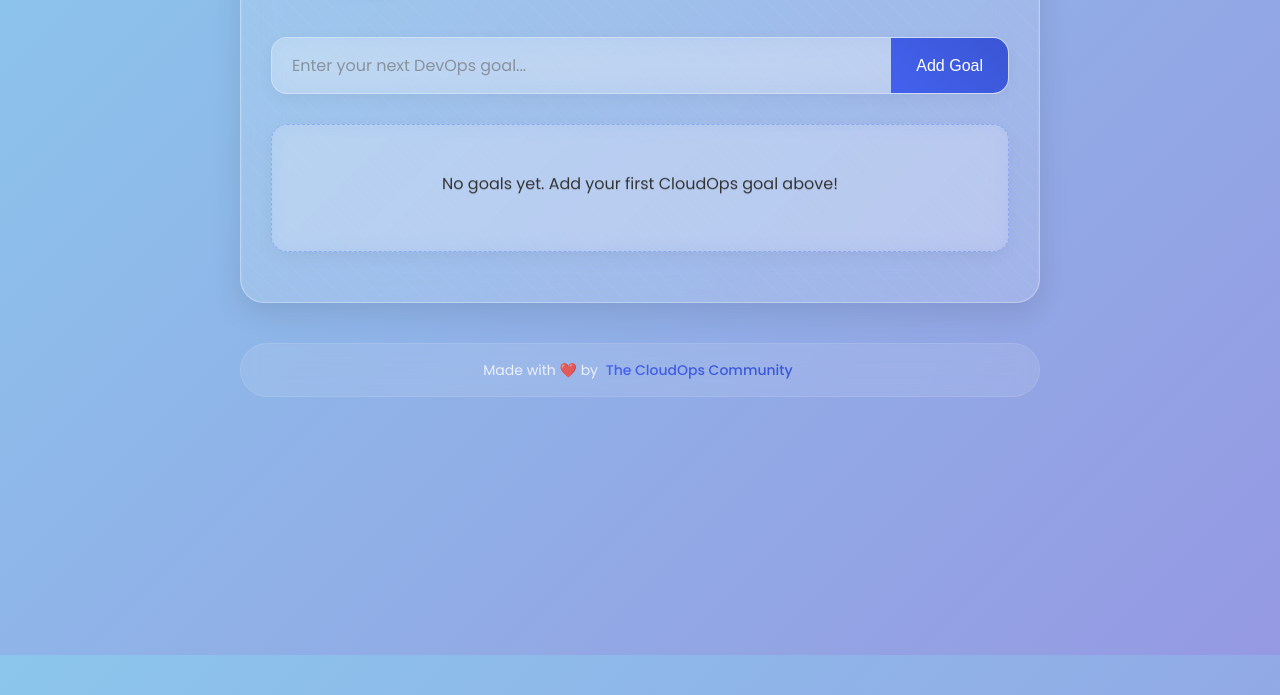
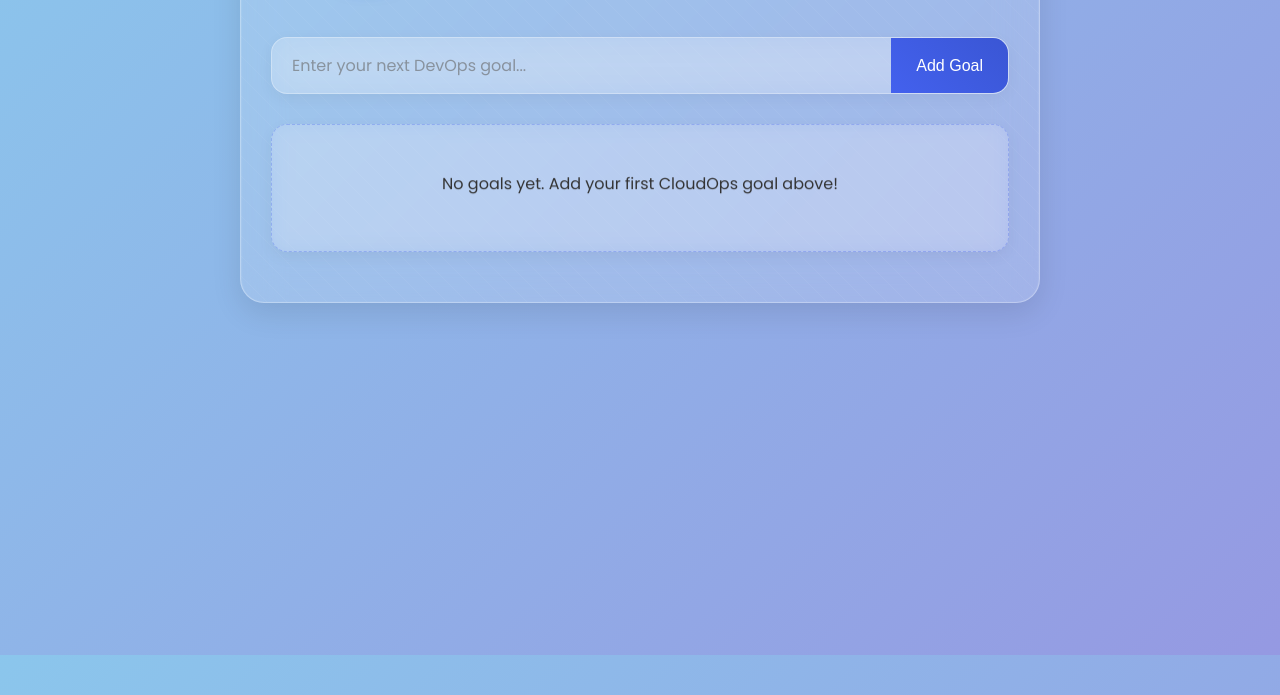
Before and after one commit to Nafees-khan-29/Nafees-khan-29-Terraform-multi-AZ-3-tier-infra, a plain HTML site: page frontend/public/index.html in a window 1280 px wide. Shown: the part 145-840 px from the top of the page. Drawn offline with Linux system fonts and the light colour scheme; no server answers.

Commit message:
updated index.html

```diff
--- a/frontend/public/index.html
+++ b/frontend/public/index.html
@@ -646,9 +646,7 @@
         </div>
     </div>
 
-    <footer>
-        Made with ❤️ by <a href="https://thecloudopscommunity.org" target="_blank" rel="noopener">The CloudOps Community</a>
-    </footer>
+
 
     <script>
         // Load goals when the page loads
```
